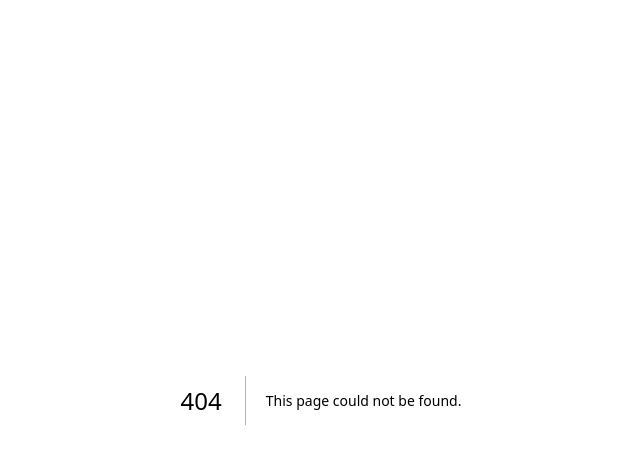
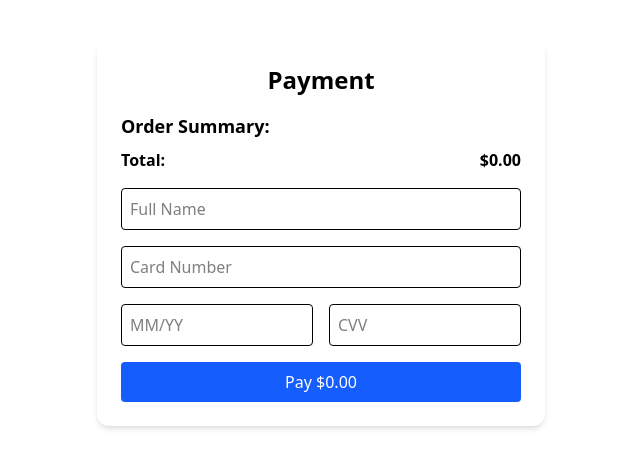
Before and after one commit to strdoffin/web045-onsite, a Next.js app: page /payment in a window 1280 px wide. Before the commit this address had no page. Shown: the top 468 px of the page, without its empty margins (319-959 px from the left). Built offline with nearby package versions, Linux system fonts and the light colour scheme.

Commit message:
push latest

```diff
--- a/src/app/addproduct/page.js
+++ b/src/app/addproduct/page.jsx
@@ -97,7 +97,6 @@ export default function AddProductForm() {
                 className="w-full p-2 border rounded"
             />
 
-
             <input
                 name="image"
                 value={formData.image}
--- /dev/null
+++ b/src/app/payment/page.jsx
@@ -0,0 +1,121 @@
+"use client";
+
+import { useEffect, useState } from "react";
+import { useRouter, usePathname } from "next/navigation";
+
+export default function page() {
+    const [cart, setCart] = useState([]);
+    const [total, setTotal] = useState(0);
+    const [formData, setFormData] = useState({
+        fullName: "",
+        cardNumber: "",
+        expiryDate: "",
+        cvv: "",
+    });
+    const [message, setMessage] = useState("");
+    const [loading, setLoading] = useState(false);
+
+    useEffect(() => {
+        if (typeof window !== "undefined") {
+            const storedCart = window.history.state?.usr?.cart || [];
+            setCart(storedCart);
+            const totalAmount = storedCart.reduce(
+                (sum, item) => sum + item.price * item.quantity,
+                0
+            );
+            setTotal(totalAmount.toFixed(2));
+        }
+    }, []);
+
+    const handleChange = (e) => {
+        const { name, value } = e.target;
+        setFormData((prev) => ({ ...prev, [name]: value }));
+    };
+
+    const handleSubmit = async (e) => {
+        e.preventDefault();
+        setLoading(true);
+        setTimeout(() => {
+            setLoading(false);
+            setMessage("Payment successful!");
+        }, 1500);
+    };
+
+    return (
+        <div className="max-w-md mx-auto mt-10 p-6 bg-white rounded-xl shadow-md">
+            <h2 className="text-2xl font-bold mb-4 text-center">Payment</h2>
+
+            <div className="mb-4">
+                <h3 className="text-lg font-semibold mb-2">Order Summary:</h3>
+                {cart.map((item, index) => (
+                    <div
+                        key={index}
+                        className="flex justify-between"
+                    >
+                        <span>
+                            {item.name} x{item.quantity}
+                        </span>
+                        <span>${(item.price * item.quantity).toFixed(2)}</span>
+                    </div>
+                ))}
+                <div className="flex justify-between mt-2 font-bold">
+                    <span>Total:</span>
+                    <span>${total}</span>
+                </div>
+            </div>
+
+            <form
+                onSubmit={handleSubmit}
+                className="space-y-4"
+            >
+                <input
+                    name="fullName"
+                    onChange={handleChange}
+                    value={formData.fullName}
+                    placeholder="Full Name"
+                    required
+                    className="w-full p-2 border rounded"
+                />
+                <input
+                    name="cardNumber"
+                    onChange={handleChange}
+                    value={formData.cardNumber}
+                    placeholder="Card Number"
+                    maxLength="16"
+                    required
+                    className="w-full p-2 border rounded"
+                />
+                <div className="flex gap-4">
+                    <input
+                        name="expiryDate"
+                        onChange={handleChange}
+                        value={formData.expiryDate}
+                        placeholder="MM/YY"
+                        maxLength="5"
+                        required
+                        className="w-full p-2 border rounded"
+                    />
+                    <input
+                        name="cvv"
+                        onChange={handleChange}
+                        value={formData.cvv}
+                        placeholder="CVV"
+                        maxLength="3"
+                        required
+                        className="w-full p-2 border rounded"
+                    />
+                </div>
+                <button
+                    type="submit"
+                    disabled={loading}
+                    className="w-full bg-blue-600 text-white py-2 rounded hover:bg-blue-700"
+                >
+                    {loading ? "Processing..." : `Pay $${total}`}
+                </button>
+                {message && (
+                    <p className="text-green-600 text-center mt-2">{message}</p>
+                )}
+            </form>
+        </div>
+    );
+}
```
